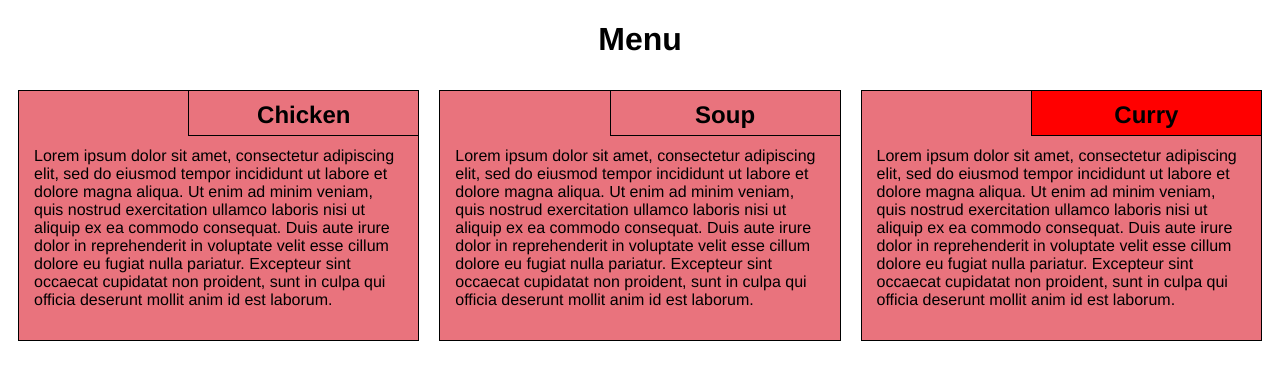
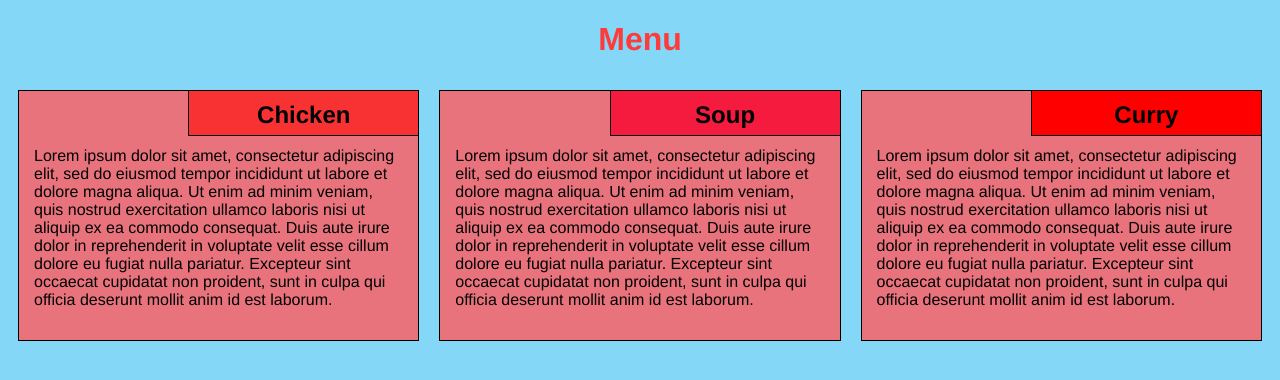
Before and after one commit to Vedh07/coursera-test, a plain HTML site: page Module2-solution/index.html in a window 1280 px wide. Drawn offline with Linux system fonts and the light colour scheme.

Commit message:
Module2-solution

```diff
--- a/Module2-solution/css/css.css
+++ b/Module2-solution/css/css.css
@@ -4,16 +4,12 @@
 }
 
 body {
-<<<<<<< HEAD
-    background-color: #e0d5e4;
-=======
-    background-color:#ead7d6;
->>>>>>> 461a31ae9c1a408867bbfdcd6cf1718bfcba06be
+    background-color: #85d7f8;
 }
 
 h1 {
     text-align: center;
-    color: black;
+    color: rgb(253, 59, 59);
 }
 
 section {
@@ -37,13 +33,8 @@ section>h2 {
 }
 
 section.chicken>h2 {
-<<<<<<< HEAD
-    background-color: #f05858;
+    background-color: #f83232;
     }
-=======
-    background-color: #76b8db;
-}
->>>>>>> 461a31ae9c1a408867bbfdcd6cf1718bfcba06be
 
 section.soup>h2 {
     background-color: #f51b3f;
```
